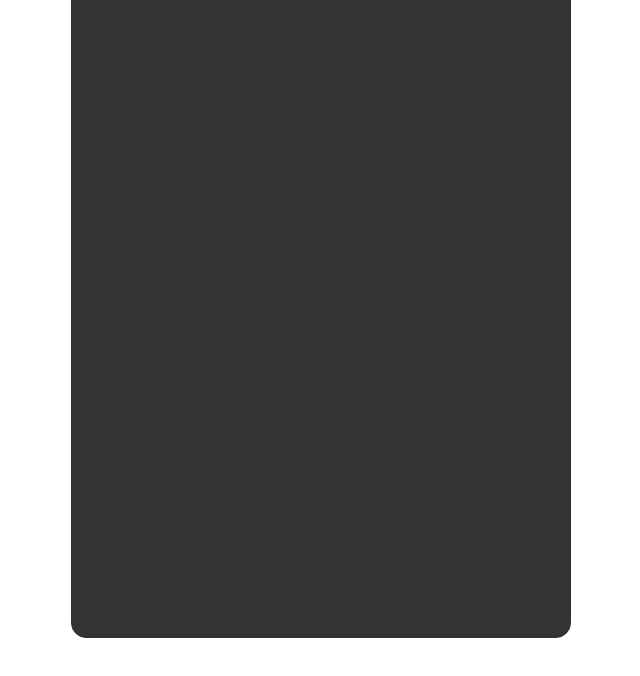
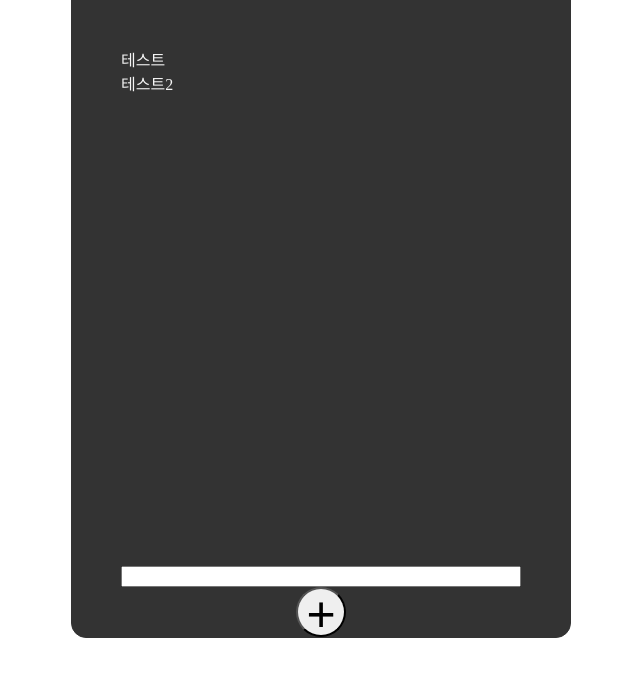
Before and after one commit to JaydenLee1116/todolist_simple, a plain HTML site: page index.html in a window 1280 px wide. Shown: the part 82-758 px from the top of the page, without its empty margins (319-959 px from the left). Drawn offline with Linux system fonts and the light colour scheme.

Commit message:
html, css 완료

```diff
--- a/index.html
+++ b/index.html
@@ -13,9 +13,13 @@
       <div class="wrapper__header">
         <div class="title">toDoList</div>
       </div>
-      <div class="wrapper__body"></div>
+      <div class="wrapper__body">
+        <div class="lists">테스트</div>
+        <div class="lists">테스트2</div>
+      </div>
       <div class="wrapper__footer">
-        <div class="make__list__btn"></div>
+        <input type="text" name="input__list" class="input" />
+        <button class="make__list__btn">+</button>
       </div>
     </div>
   </body>
--- a/style.css
+++ b/style.css
@@ -18,7 +18,7 @@ body {
   height: 700px;
   display: flex;
   flex-direction: column;
-  justify-content: space-between;
+  justify-content: flex-start;
   align-items: center;
   background-color: #333333;
 }
@@ -32,5 +32,38 @@ body {
 }
 
 .wrapper__body {
-  background-color: #747474;
+  height: 600px;
+  width: 500px;
+  padding: 50px;
+  display: flex;
+  flex-direction: column;
+  justify-content: flex-start;
 }
+
+.lists {
+  display: flex;
+  flex-direction: row;
+  justify-content: baseline;
+  color: whitesmoke;
+}
+
+.wrapper__footer {
+  display: flex;
+  flex-direction: column;
+  justify-content: flex-end;
+  align-items: center;
+}
+
+.input {
+  width: 400px;
+}
+
+.make__list__btn {
+  padding: 0;
+  width: 50px;
+  height: 50px;
+  border-radius: 50%;
+  font-size: 50px;
+  line-height: 50px;
+  text-align: center;
+}
```
